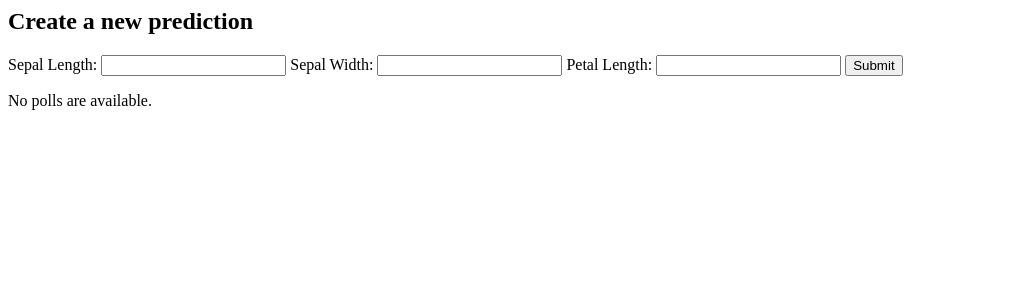
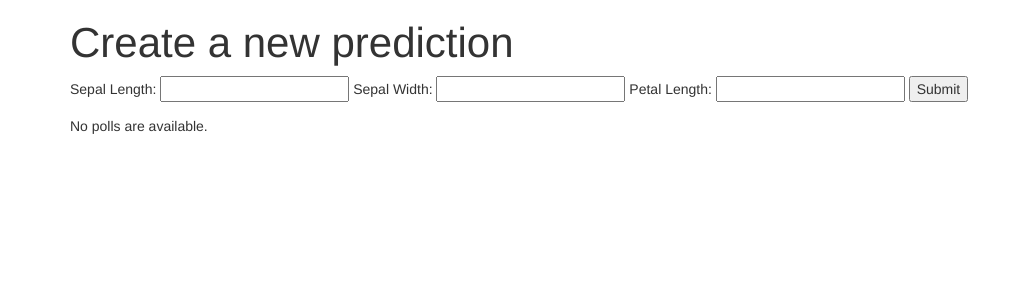
Before and after one commit to rasensio1/bigml-sample, a Django app: template restembed/core/templates/core/index.html in a window 1280 px wide. Shown: the top 300 px of the page, without its empty margins (0-1023 px from the left). Run offline with Django 3.2, Linux system fonts and the light colour scheme; the template is opened without the code that fills it, so the values that code supplies are empty; some libraries are stand-ins or nearby versions.

Commit message:
add bootstrap

```diff
--- /dev/null
+++ b/restembed/core/static/core/style.css
@@ -0,0 +1,3 @@
+.intro {
+  font-size: 3em;
+}
--- a/restembed/core/templates/core/index.html
+++ b/restembed/core/templates/core/index.html
@@ -1,4 +1,12 @@
-<h2>Create a new prediction</h2>
+<head>
+  {% load staticfiles %}
+  <link rel='stylesheet' type='text/css' href="{% static 'core/style.css' %}"/>
+  <link rel="stylesheet" href="//maxcdn.bootstrapcdn.com/bootstrap/3.2.0/css/bootstrap.min.css">
+  <link rel="stylesheet" href="//maxcdn.bootstrapcdn.com/bootstrap/3.2.0/css/bootstrap-theme.min.css">
+</head>
+<body>
+  <div class= 'container'>
+      <h2 class='intro'>Create a new prediction</h2>
       <form action="{% url 'core:new' %}" method="post">
         {% csrf_token %}
         Sepal Length: <input type="text" name="sepal_l">
@@ -9,7 +17,7 @@
 
 
       {% if latest_prediction_list %}
-  <table class="predictions">
+        <table class="table">
           <tr>
             <th>ID</th>
             <th>Sepal Length</th>
@@ -32,3 +40,6 @@
       {% else %}
           <p>No polls are available.</p>
       {% endif %}
+  </div>
+
+</body>
```
Lines whose indentation alone changed are shown as unchanged.
